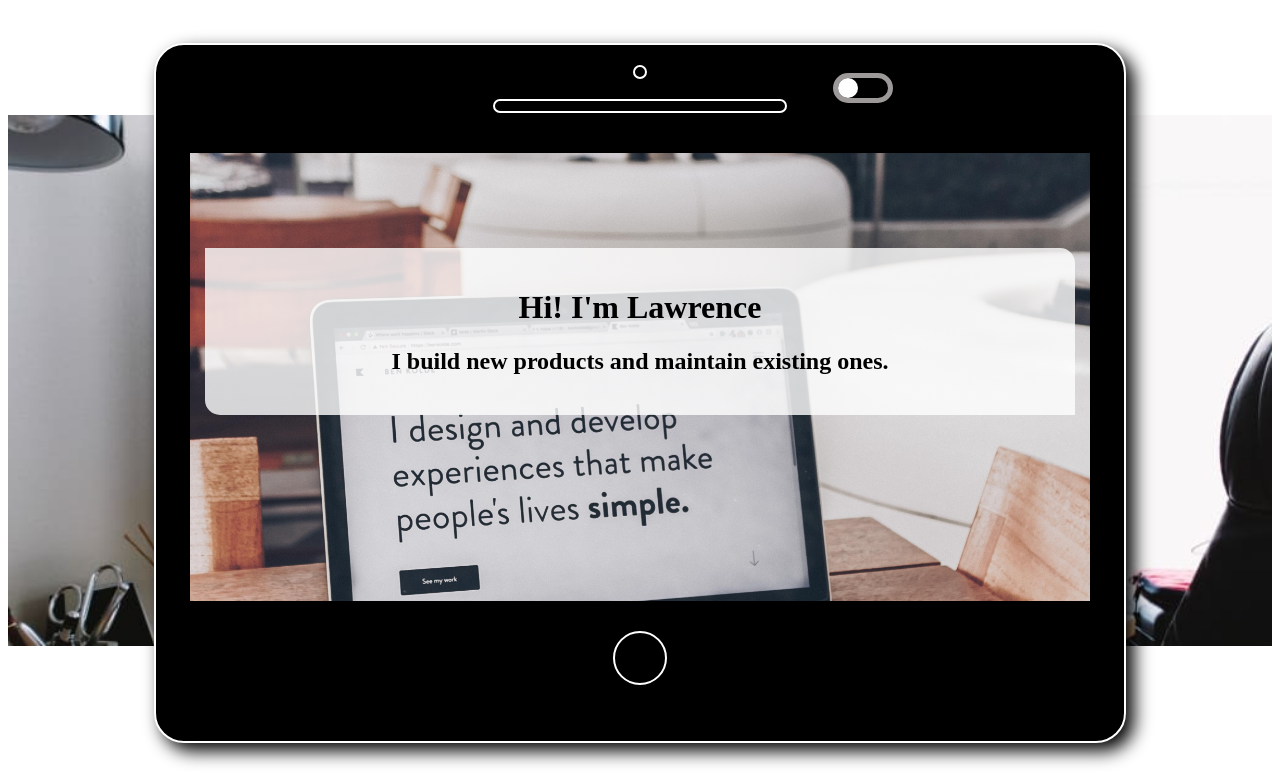
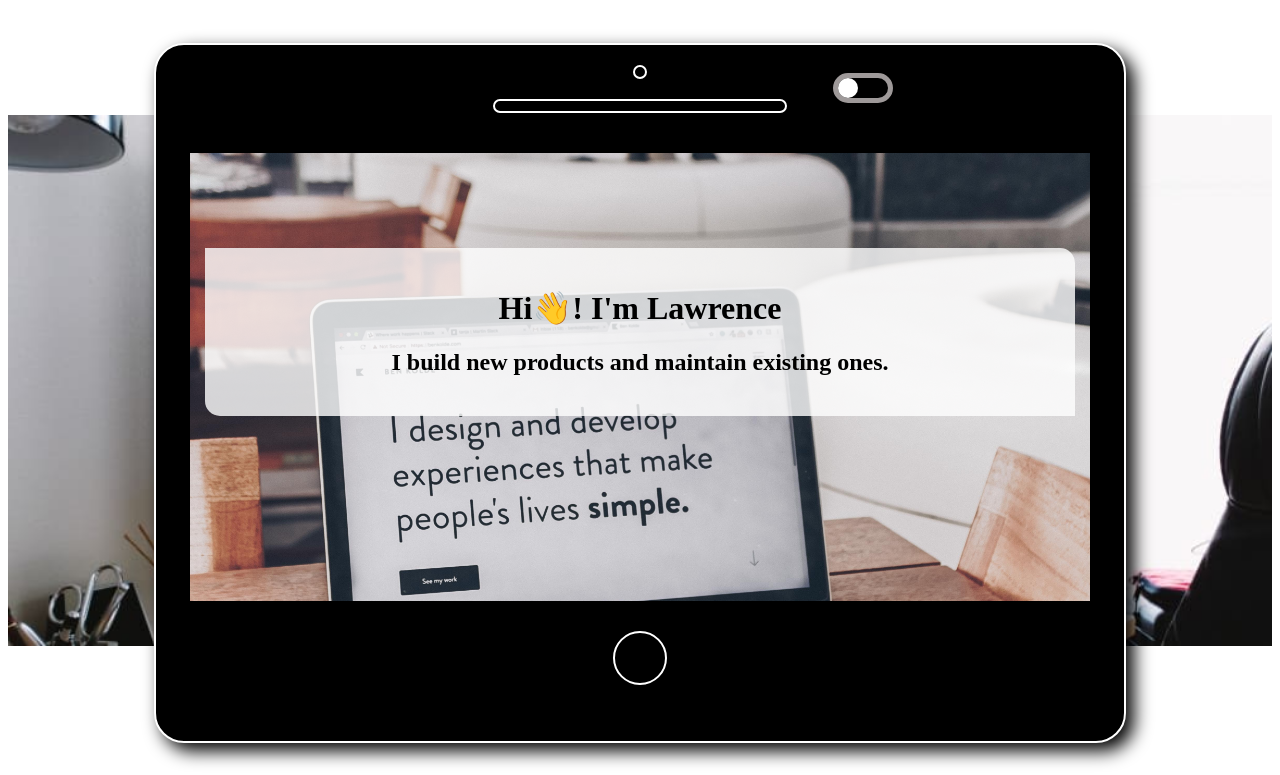
Before and after one commit to Mandonglawrence/myprofile, a plain HTML site: page index.html in a window 1280 px wide. Shown: the top 775 px of the page. Drawn offline with Linux system fonts and the light colour scheme.

Commit message:
change title

```diff
--- a/index.html
+++ b/index.html
@@ -27,7 +27,7 @@
             </div>
             <div class="screen">
                 <div class="intro">
-                    <h1>Hi! I'm Lawrence</h1>
+                    <h1>Hi👋! I'm Lawrence</h1>
                     <h2>I build new products and maintain existing ones.
                     </h2>
                 </div>
--- a/scripts/script.js
+++ b/scripts/script.js
@@ -26,7 +26,7 @@ sect.forEach((aSection) => {
   observer.observe(aSection);
 });
 let modeBtn = document.querySelector(".mode");
-modeBtn.addEventListener("click", (e) => {
+  modeBtn.addEventListener("click", (e) => {
   document.querySelector(".intro").classList.toggle("dark");
   document.querySelector(".light").classList.toggle("toggling");
   document.querySelector("body").classList.toggle("bodyDark");
```
